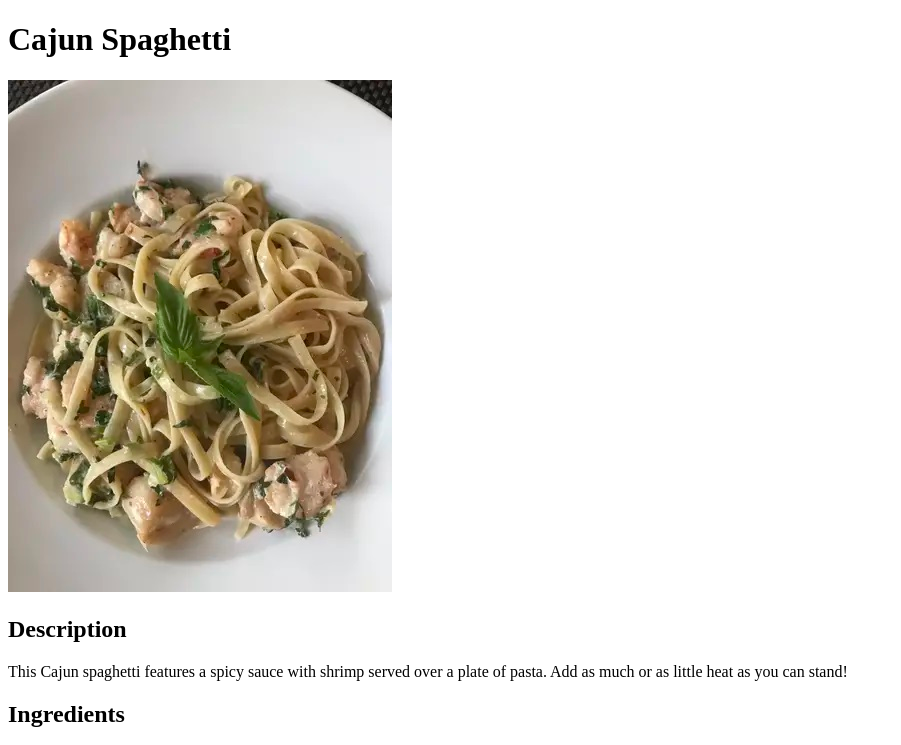
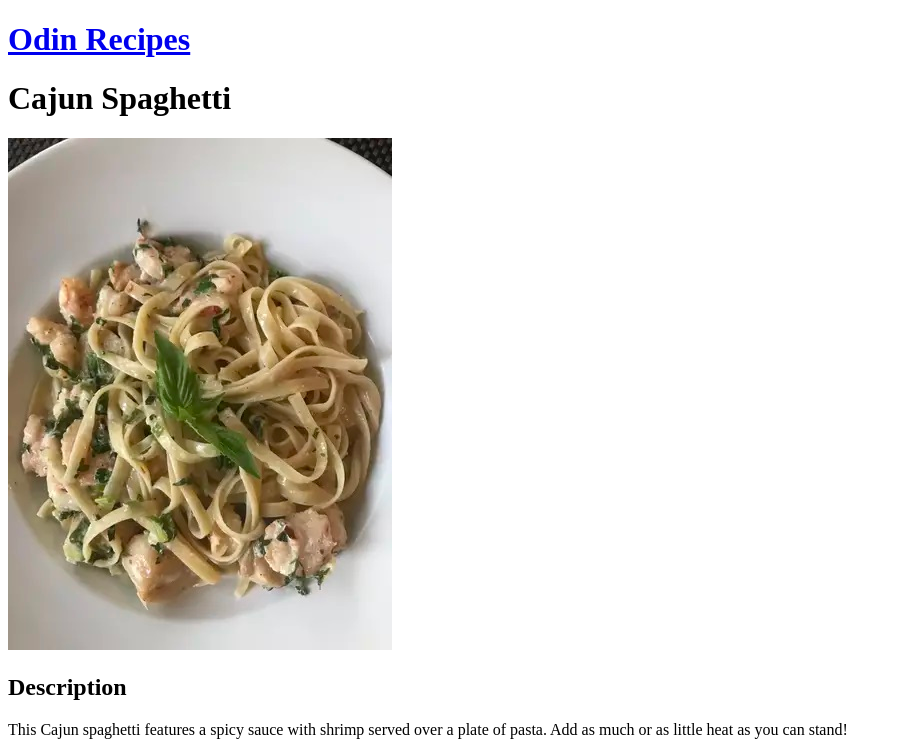
Before and after one commit to Db-San/odin-recipes, a plain HTML site: page recipes/cajun-spaghetti.html in a window 1280 px wide. Shown: the top 745 px of the page, without its empty margins (0-901 px from the left). Drawn offline with Linux system fonts and the light colour scheme.

Commit message:
Create Homepage link to Odin Recipes

```diff
--- a/recipes/cajun-spaghetti.html
+++ b/recipes/cajun-spaghetti.html
@@ -7,6 +7,8 @@
     <title>Cajun Spaghetti</title>
 </head>
 <body>
+    <h1><a href="../index.html">Odin Recipes</a></h1>
+
     <h1>Cajun Spaghetti</h1>
     <img src="../images/cajun_seafood_pasta.jpg" alt="reamy Bay Scallop Spaghetti">
 
@@ -62,5 +64,7 @@
     Bonus: consider putting all the links in an unordered list so they aren’t all on one line.
 -->
 
+
+
 </body>
 </html>
```
Also changed, not shown: recipes/creamy-bay-scallop-spaghetti.html (+2 -0 lines), recipes/seafood_fettuccine.html (+3 -0 lines).
